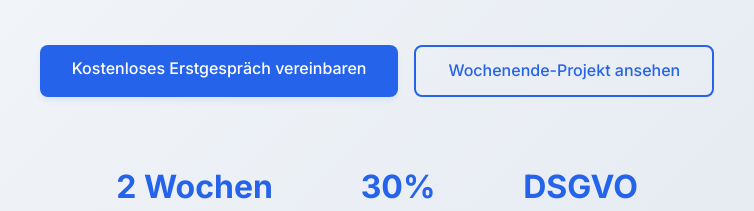
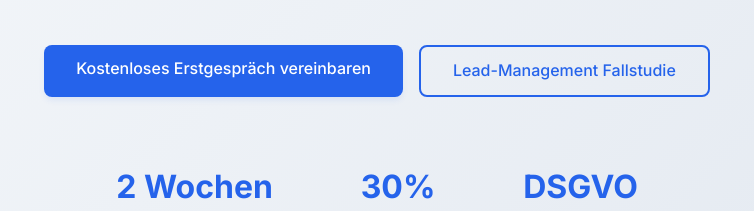
Before and after one commit to yogami/BerlinAILabsSite, a plain HTML site: page index.html in a window 1280 px wide. Shown: the part 443-654 px from the top of the page, 263-1017 px from the left. Drawn offline with Linux system fonts and the light colour scheme.

Commit message:
Update index.html

```diff
--- a/index.html
+++ b/index.html
@@ -47,7 +47,7 @@
                 </p>
                 <div class="hero-cta">
                     <a href="#contact" class="btn btn-primary">Kostenloses Erstgespräch vereinbaren</a>
-                    <a href="n8ncaseStudy.html" class="btn btn-secondary">Wochenende-Projekt ansehen</a>
+                    <a href="n8ncaseStudy.html" class="btn btn-secondary">Lead-Management Fallstudie</a>
                 </div>
                 <div class="hero-stats">
                     <div class="stat">
@@ -241,8 +241,8 @@
 
             <!-- Case Study CTAs -->
             <div style="text-align: center; margin: 3rem 0;">
-                <a href="AIvoiceTranslator.html" class="btn btn-secondary" style="margin-right: 1rem;">AIVoiceTranslator Fallstudie</a>
-                <a href="n8ncaseStudy.html" class="btn btn-secondary" style="margin-right: 1rem;">n8n Wochenende-Projekt</a>
+                <a href="AIvoiceTranslator.html" class="btn btn-secondary" style="margin-right: 1rem;">Sprachschule Fallstudie</a>
+                <a href="n8ncaseStudy.html" class="btn btn-secondary" style="margin-right: 1rem;">Lead-Management Fallstudie</a>
                 <a href="#contact" class="btn btn-primary">Ähnliche Ergebnisse erzielen</a>
             </div>
 
```
